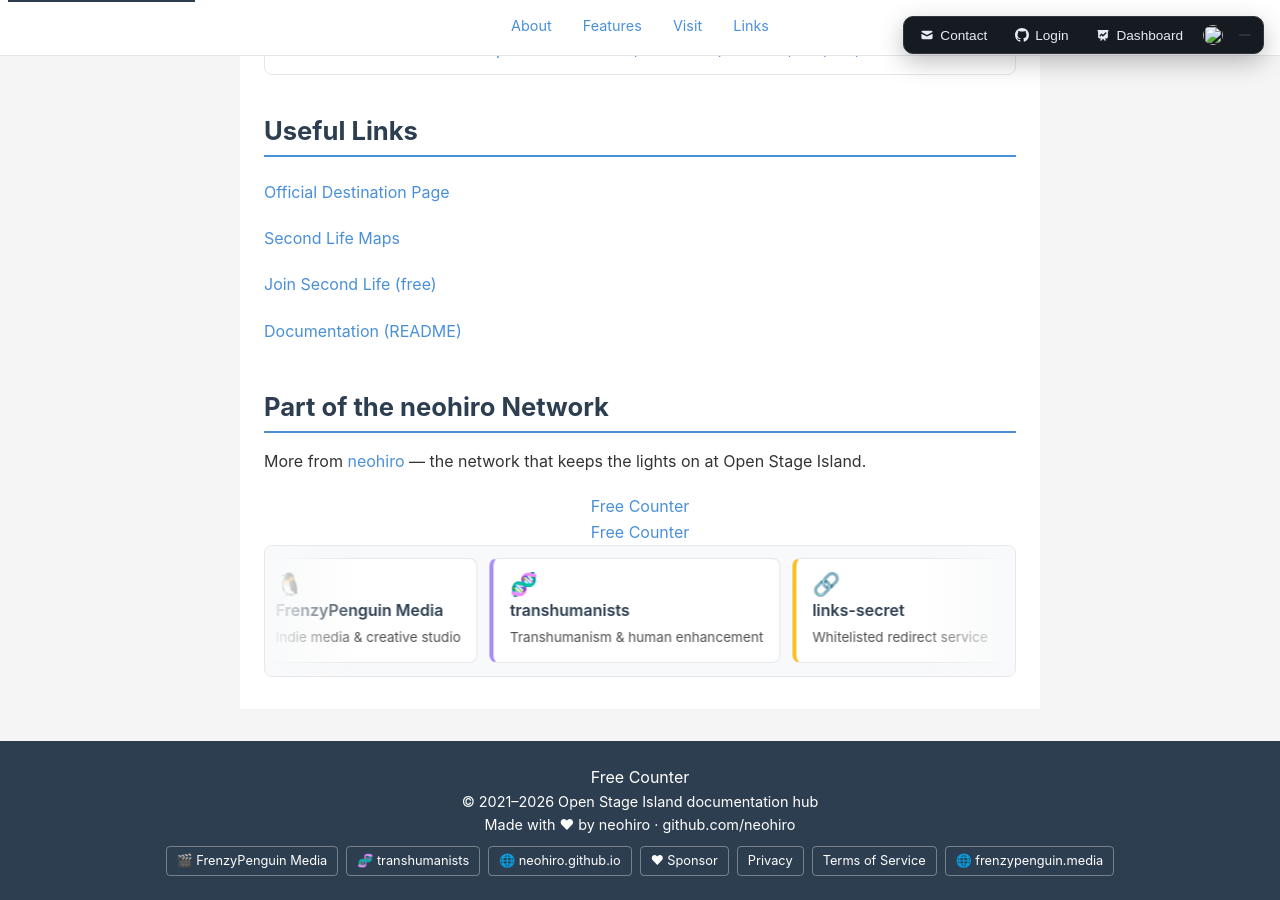
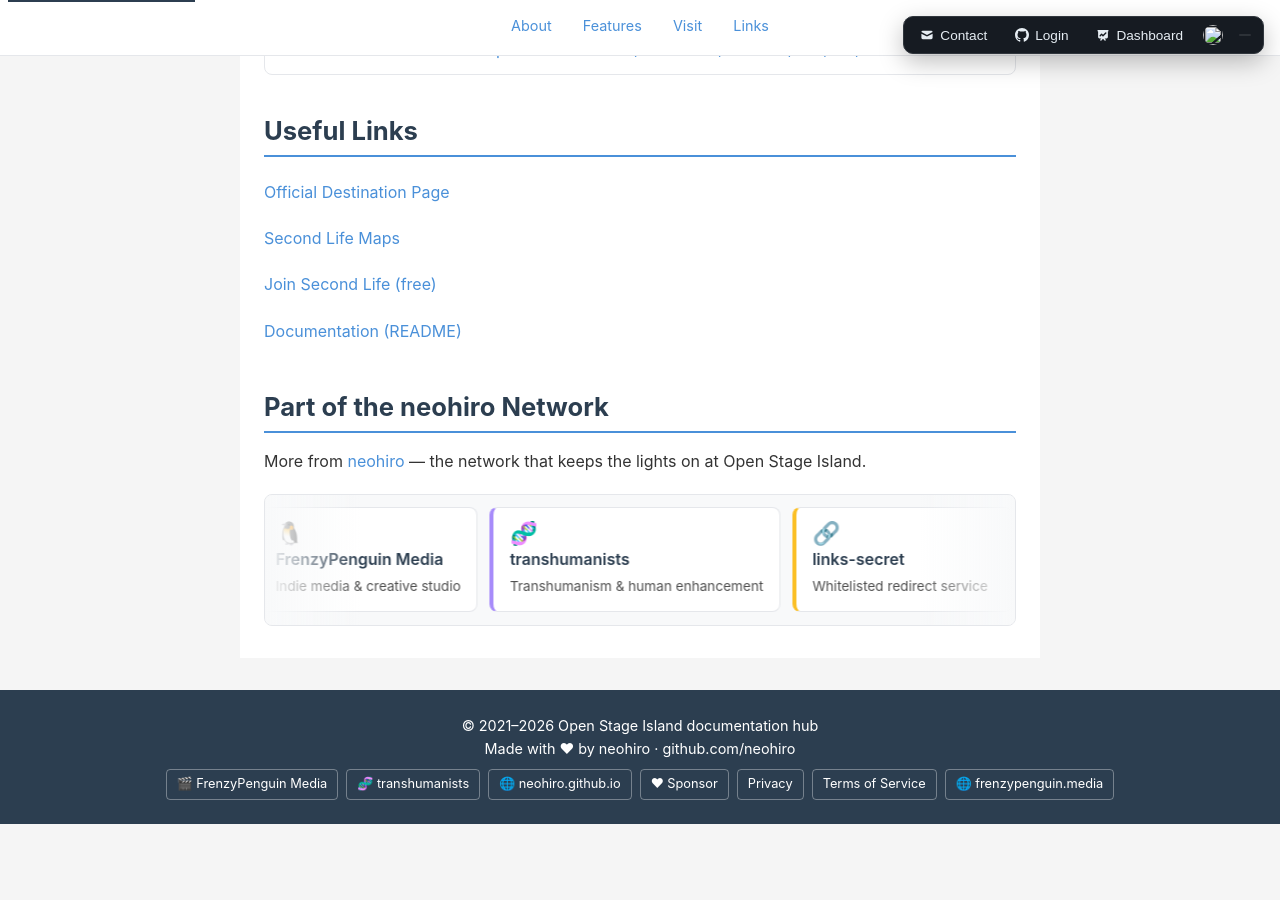
Before and after one commit to neohiro/openstageisland.github.io, a Jekyll site: the page built from index.md, in a window 1280 px wide and 900 px high, scrolled down 1771 px. Built offline with Jekyll 4.4.1, drawn with Linux system fonts in a browser that asks for light colours; after the commit the page ends 2595 px from its top, so only the background shows below that.

Commit message:
fix: remove Free Counter promo link; add defer to visitor counter widget

```diff
--- a/_layouts/default.html
+++ b/_layouts/default.html
@@ -22,8 +22,7 @@
 
   <footer role="contentinfo">
     <div align="center">
-      <a href="http://www.freevisitorcounters.com">Free Counter</a>
-      <script type="text/javascript" src="https://www.freevisitorcounters.com/en/home/counter/1631175/t/1"></script>
+      <script type="text/javascript" src="https://www.freevisitorcounters.com/en/home/counter/1631175/t/1" defer></script>
     </div>
     <p>&copy; 2021&ndash;2026 Open Stage Island documentation hub</p>
     {% include footer-button-row.html org="openstageisland" %}
--- a/index.md
+++ b/index.md
@@ -138,12 +138,10 @@ canonical: "https://neohiro.github.io/openstageisland.github.io/"
   <h2 id="network-heading">Part of the neohiro Network</h2>
   <p class="network-intro">More from <a href="https://github.com/neohiro" rel="noopener">neohiro</a> &mdash; the network that keeps the lights on at Open Stage Island.</p>
   <div align="center">
-    <a href="http://www.freevisitorcounters.com">Free Counter</a>
-    <script type="text/javascript" src="https://www.freevisitorcounters.com/en/home/counter/1631175/t/1"></script>
+    <script type="text/javascript" src="https://www.freevisitorcounters.com/en/home/counter/1631175/t/1" defer></script>
   </div>
   <div align="center">
-    <a href="http://www.freevisitorcounters.com">Free Counter</a>
-    <script type="text/javascript" src="https://www.freevisitorcounters.com/en/home/counter/1631175/t/1"></script>
+    <script type="text/javascript" src="https://www.freevisitorcounters.com/en/home/counter/1631175/t/1" defer></script>
   </div>
     <div class="glide-track" aria-label="Sister sites (animated)">
       <div class="glide-rail">
```
